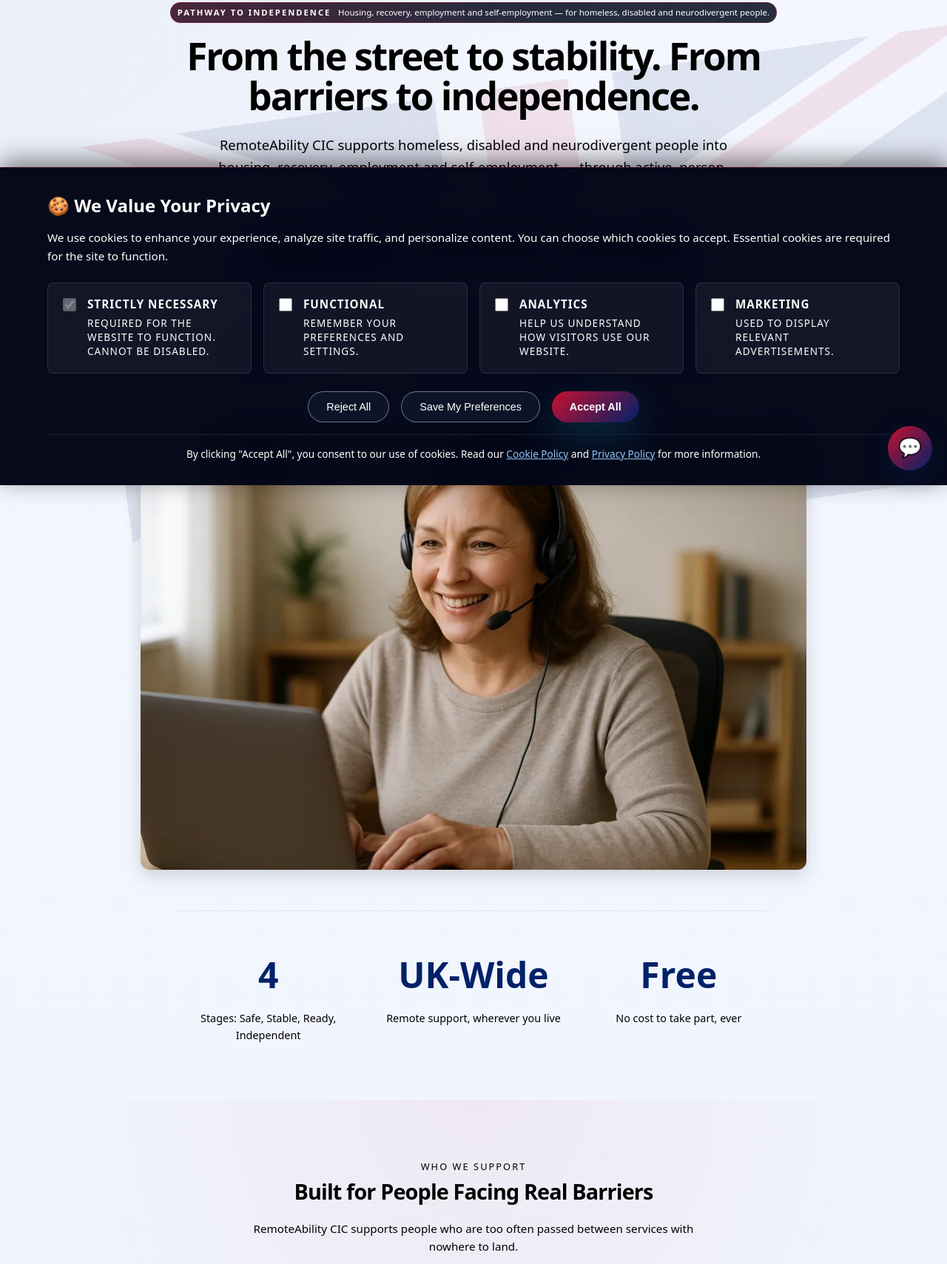
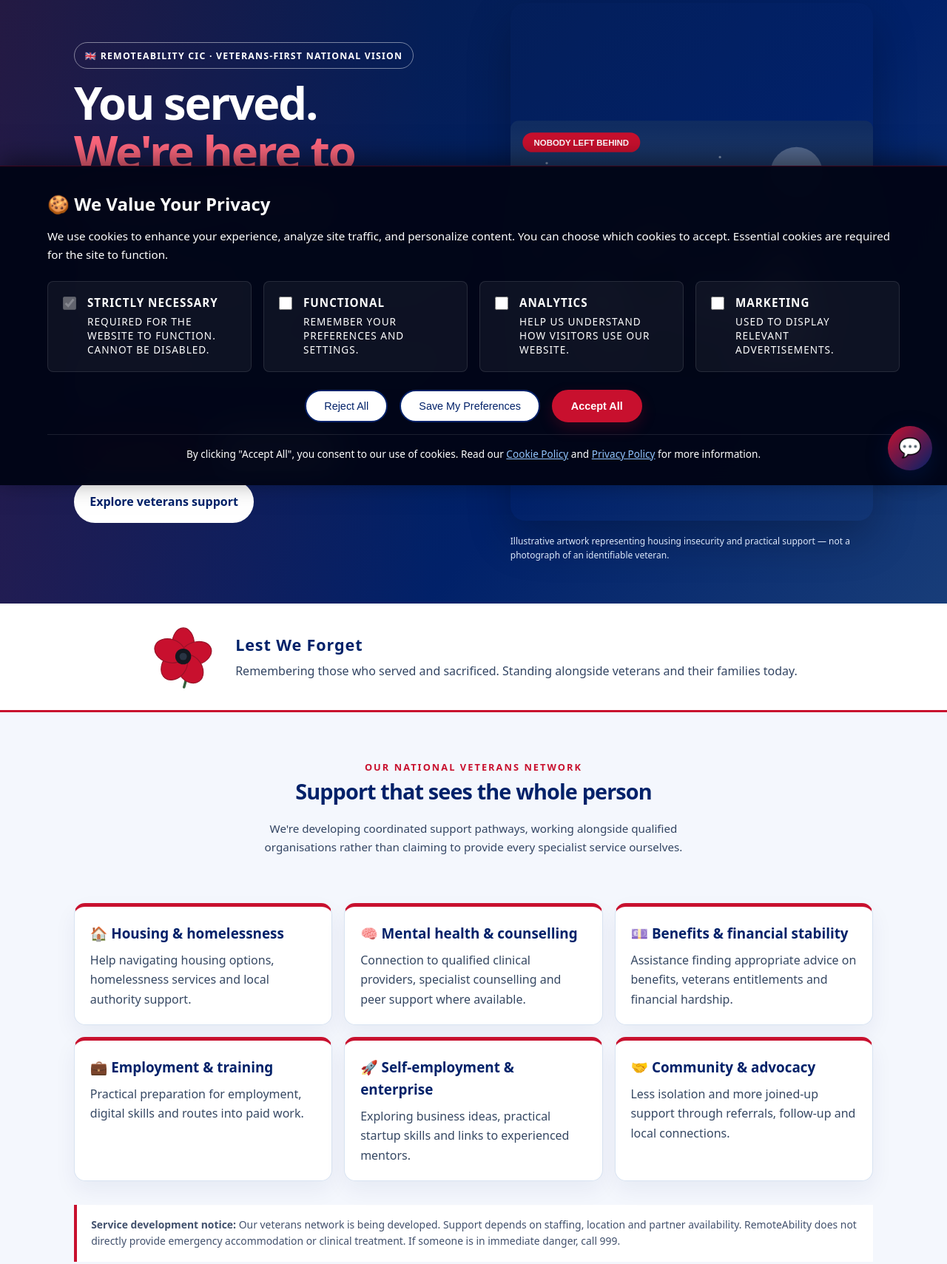
Before and after one commit to HeimdellTechAi2035/remoteability-site, a plain HTML site: page index.html in a window 1280 px wide. Shown: the part 144-1853 px from the top of the page at 74% size. Drawn offline with Linux system fonts and the light colour scheme.

Commit message:
Feature veterans-first homepage while preserving existing programmes

```diff
--- a/index.html
+++ b/index.html
@@ -3,12 +3,13 @@
 <head>
   <meta charset="utf-8" />
   <meta name="viewport" content="width=device-width, initial-scale=1" />
-  <title>RemoteAbility CIC | Housing & Independence Support, Preston</title>
-  <meta name="description" content="RemoteAbility CIC helps homeless, disabled and neurodivergent people move from crisis to independence through housing, recovery and employment support, UK-wide." />
+  <title>RemoteAbility CIC | Veterans Support, Housing, Wellbeing &amp; Work</title>
+  <meta name="description" content="RemoteAbility CIC is developing a national veterans support network covering housing, wellbeing, benefits, employment and business opportunities while retaining its existing inclusive programmes." />
   <meta name="google-site-verification" content="f1QaJLB8msVRfL4Uu4qK5vI1SEzD1vnsAZW8eXee2Bw" />
   <link rel="icon" type="image/jpeg" href="remoteability-cic-logo.jpg" />
   <link rel="canonical" href="https://remoteability.org.uk/" />
   <link rel="stylesheet" href="styles.css" />
+  <link rel="stylesheet" href="veterans-theme.css" />
 
   <script type="application/ld+json">
   {
@@ -79,13 +80,13 @@
         "@type": "WebPage",
         "@id": "https://remoteability.org.uk/#webpage",
         "url": "https://remoteability.org.uk/",
-        "name": "RemoteAbility CIC – From Crisis to Independence",
+        "name": "RemoteAbility CIC – Veterans Support & Inclusive Opportunities",
         "description": "RemoteAbility CIC provides active navigation, advocacy and support for homeless, disabled and neurodivergent people across the UK, guiding them through housing, recovery, training and employment via a four-stage pathway: Safe, Stable, Ready, Independent.",
         "isPartOf": { "@id": "https://remoteability.org.uk/#website" },
         "about": { "@id": "https://remoteability.org.uk/#org" },
         "primaryImageOfPage": {
           "@type": "ImageObject",
-          "url": "https://remoteability.org.uk/woman-headset.webp"
+          "url": "https://remoteability.org.uk/veterans-housing-support.svg"
         },
         "inLanguage": "en-GB",
         "breadcrumb": {
@@ -107,13 +108,13 @@
   <!-- Open Graph / Social Media Meta Tags -->
   <meta property="og:type" content="website" />
   <meta property="og:site_name" content="RemoteAbility CIC" />
-  <meta property="og:title" content="RemoteAbility CIC – From Crisis to Independence" />
-  <meta property="og:description" content="Helping homeless, disabled and neurodivergent people move from crisis to stability, and from stability to independence, through housing, recovery, employment and self-employment support." />
-  <meta property="og:image" content="https://remoteability.org.uk/remoteability-cic-logo.jpg" />
+  <meta property="og:title" content="RemoteAbility CIC | Veterans Support &amp; Opportunity" />
+  <meta property="og:description" content="Supporting veterans with pathways to housing, wellbeing, financial stability, employment and enterprise — while continuing our existing community programmes." />
+  <meta property="og:image" content="https://remoteability.org.uk/veterans-housing-support.svg" />
   <meta property="og:url" content="https://remoteability.org.uk/" />
   <meta name="twitter:card" content="summary_large_image" />
-  <meta name="twitter:title" content="RemoteAbility CIC – From Crisis to Independence" />
-  <meta name="twitter:description" content="Helping homeless, disabled and neurodivergent people move from crisis to stability, and from stability to independence, through housing, recovery, employment and self-employment support." />
+  <meta name="twitter:title" content="RemoteAbility CIC | Veterans Support &amp; Opportunity" />
+  <meta name="twitter:description" content="Building a national veterans support network alongside our existing community programmes." />
   <meta name="twitter:image" content="https://remoteability.org.uk/remoteability-cic-logo.jpg" />
 </head>
 <body>
@@ -135,6 +136,7 @@
         </div>
         <nav class="nav-links" id="navLinks">
           <a href="index.html" class="active">Home</a>
+          <a href="veterans.html">🇬🇧 Veterans</a>
           <a href="programmes.html">Our Pathway</a>
           <a href="training.html">Training & Work</a>
           <a href="employers.html">Partner With Us</a>
@@ -162,64 +164,37 @@
     </header>
 
     <main>
-      <!-- Hero Section -->
-      <section class="hero hero-home">
-        <div class="container">
-          <div class="hero-content-center">
-            <div class="hero-eyebrow">
-              <strong>Pathway to Independence</strong>
-              <span>Housing, recovery, employment and self-employment — for homeless, disabled and neurodivergent people.</span>
-            </div>
-            <h1 class="hero-title-large">From the street to stability. From barriers to independence.<span class="sr-only"> Housing, recovery and work support in Preston, Lancashire.</span></h1>
-            <p class="hero-subtitle-large">
-              RemoteAbility CIC supports homeless, disabled and neurodivergent people into housing, recovery, employment and self-employment — through active, person-centred support, not just a phone number.
-            </p>
-            <div class="hero-actions-center">
-              <a href="support.html" style="text-decoration: none;">
-                <button type="button" class="btn-primary btn-large">
-                  I Need Support
-                  <span>→</span>
-                </button>
-              </a>
-              <a href="refer.html" style="text-decoration: none;">
-                <button type="button" class="btn-outline btn-large">
-                  Refer Someone
-                </button>
-              </a>
-              <a href="employers.html" style="text-decoration: none;">
-                <button type="button" class="btn-outline btn-large">
-                  Partner With Us
-                </button>
-              </a>
-            </div>
-            <div style="text-align: center; margin-top: 1.5rem; padding: 1.25rem 1.5rem; background: linear-gradient(135deg, rgba(1, 33, 105, 0.1), rgba(1, 33, 105, 0.1)); border-radius: 12px; border: 2px solid rgba(1, 33, 105, 0.2); max-width: 680px; margin-left: auto; margin-right: auto;">
-              <p style="margin: 0; font-size: 1rem; font-weight: 600; color: #000000; line-height: 1.6;">
-                🤝 <strong>We do not simply hand people a list of organisations.</strong><br>
-                <span style="font-weight: 400; font-size: 0.95rem;">We help you understand your options, make contact, complete the necessary steps, and keep moving forward.</span>
-              </p>
-            </div>
-            <div style="text-align: center; margin: 3rem 0;">
-              <img src="woman-headset.webp" alt="Person working remotely with a headset, part of the Ready and Independent stages of the pathway" style="max-width: 100%; height: auto; border-radius: 12px; box-shadow: 0 8px 24px rgba(0, 0, 0, 0.15);">
-            </div>
-            <div class="hero-stats">
-              <div class="stat-item">
-                <div class="stat-number">4</div>
-                <div class="stat-label">Stages: Safe, Stable, Ready, Independent</div>
-              </div>
-              <div class="stat-item">
-                <div class="stat-number">UK-Wide</div>
-                <div class="stat-label">Remote support, wherever you live</div>
-              </div>
-              <div class="stat-item">
-                <div class="stat-number">Free</div>
-                <div class="stat-label">No cost to take part, ever</div>
-              </div>
-            </div>
-          </div>
-        </div>
-      </section>
+<!-- Veterans-first homepage: existing programmes and site sections continue below -->
+<section class="veterans-hero" aria-labelledby="veterans-heading">
+ <div class="container veterans-hero-grid">
+  <div><div class="veterans-kicker">🇬🇧 RemoteAbility CIC · Veterans-first national vision</div>
+   <h1 id="veterans-heading">You served.<br><span>We're here to support you.</span></h1>
+   <p>Whether you have a home or nowhere safe to stay, RemoteAbility is building a UK-wide network to help veterans navigate housing, wellbeing, benefits, employment and the journey into self-employment or business ownership.</p>
+   <p>Our existing support for disabled people, young people and disadvantaged communities continues alongside this new priority.</p>
+   <div class="veterans-actions"><a class="primary" href="support.html">I need support →</a><a class="secondary" href="refer.html">Refer a veteran</a><a class="secondary" href="veterans.html">Explore veterans support</a></div>
+  </div>
+  <figure style="margin:0"><img class="veterans-hero-art" src="veterans-housing-support.svg" width="900" height="700" alt="Illustration representing a former service person without stable housing being approached with an offer of help." fetchpriority="high"><figcaption class="veterans-image-caption">Illustrative artwork representing housing insecurity and practical support — not a photograph of an identifiable veteran.</figcaption></figure>
+ </div>
+</section>
+<section class="remembrance-strip" aria-label="Remembrance tribute"><div class="container remembrance-inner">
+ <img src="remembrance-flower.svg" alt="Original five-petal red remembrance flower illustration" width="92" height="92">
+ <div><strong>Lest We Forget</strong><p>Remembering those who served and sacrificed. Standing alongside veterans and their families today.</p></div>
+</div></section>
+<section class="veterans-services" aria-labelledby="veterans-services-heading"><div class="container">
+ <div class="section-header-center"><div class="section-kicker">Our national veterans network</div><h2 class="section-title" id="veterans-services-heading">Support that sees the whole person</h2><p class="section-lead">We're developing coordinated support pathways, working alongside qualified organisations rather than claiming to provide every specialist service ourselves.</p></div>
+ <div class="veterans-services-grid">
+  <article class="veterans-service"><h3>🏠 Housing &amp; homelessness</h3><p>Help navigating housing options, homelessness services and local authority support.</p></article>
+  <article class="veterans-service"><h3>🧠 Mental health &amp; counselling</h3><p>Connection to qualified clinical providers, specialist counselling and peer support where available.</p></article>
+  <article class="veterans-service"><h3>💷 Benefits &amp; financial stability</h3><p>Assistance finding appropriate advice on benefits, veterans entitlements and financial hardship.</p></article>
+  <article class="veterans-service"><h3>💼 Employment &amp; training</h3><p>Practical preparation for employment, digital skills and routes into paid work.</p></article>
+  <article class="veterans-service"><h3>🚀 Self-employment &amp; enterprise</h3><p>Exploring business ideas, practical startup skills and links to experienced mentors.</p></article>
+  <article class="veterans-service"><h3>🤝 Community &amp; advocacy</h3><p>Less isolation and more joined-up support through referrals, follow-up and local connections.</p></article>
+ </div>
+ <p class="veterans-disclaimer"><strong>Service development notice:</strong> Our veterans network is being developed. Support depends on staffing, location and partner availability. RemoteAbility does not directly provide emergency accommodation or clinical treatment. If someone is in immediate danger, call 999.</p>
+</div></section>
+<section class="veterans-preserve"><div class="container"><h2>Our existing programmes remain</h2><p>RemoteAbility continues to support disabled and neurodivergent people, people facing homelessness or recovery challenges, youth and community skills initiatives, and employers looking to make a difference.</p><div class="veterans-preserve-links"><a href="programmes.html">Pathway to Independence</a><a href="training.html">Six-week training</a><a href="/unleashed">UNLEASHED</a><a href="employers.html">Employer partnerships</a><a href="support.html">General support</a></div></div></section>
 
-      <!-- Who We Support -->
+            <!-- Who We Support -->
       <section class="pathways-section">
         <div class="container">
           <div class="section-header-center">
```
